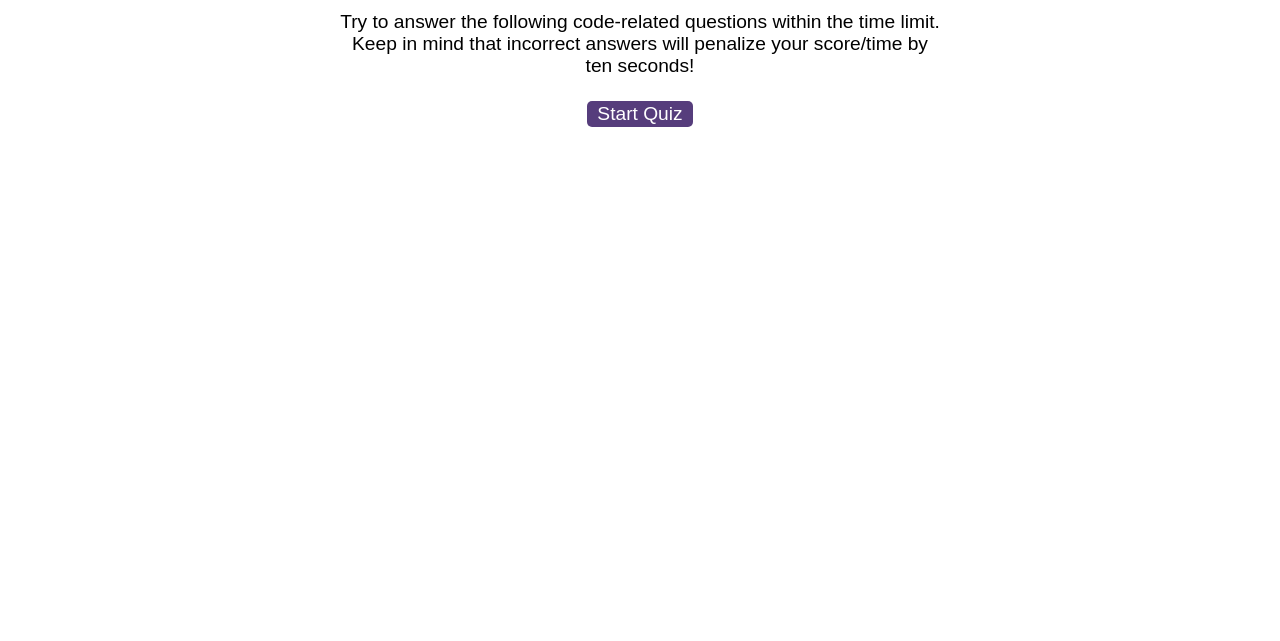
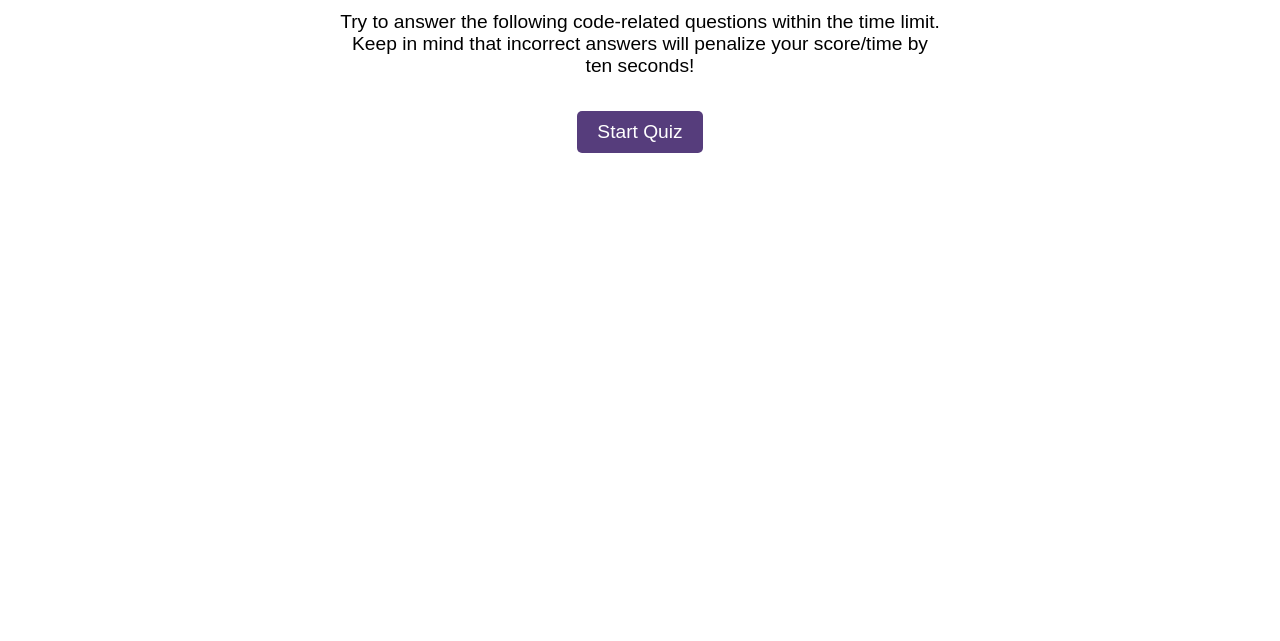
Before and after one commit to Yusen22/Coding_Quiz, a plain HTML site: page starter/index.html in a window 1280 px wide. Shown: the part 159-800 px from the top of the page. Drawn offline with Linux system fonts and the light colour scheme.

Commit message:
added padding and margin styling to buttons in css

```diff
--- a/starter/assets/css/styles.css
+++ b/starter/assets/css/styles.css
@@ -20,7 +20,8 @@ button {
   font-size: 100%;
   background-color: #563d7c;
   border-radius: 5px;
-  padding: 2px 10px;
+  padding: 10px 20px;
+  margin: 15px;
   color: white;
   border: 0;
   transition: background-color 0.1s;
--- a/starter/assets/js/script.js
+++ b/starter/assets/js/script.js
@@ -140,23 +140,27 @@ questionChoices.addEventListener("click", function (answer) {
 
     currentRound++;
     console.log("Current round is: " + currentRound)
-    currentRoundContent = Object.values(quizQuestions[currentRound]);
+
 
 
     if ((currentRoundContent[5] - 1) == answer.dataset.index) {
         score++;
         console.log("Your score is: " + score);
+        currentRoundContent = Object.values(quizQuestions[currentRound]);
         // CORRECT MESSAGE TO GO HERE
         questionChoices.textContent = " ";
         generateQuizQuestions();
 
     } else if ((currentRoundContent[5] - 1) != answer.dataset.index) {
         console.log("Your score is: " + score)
+        currentRoundContent = Object.values(quizQuestions[currentRound]);
         // WRONG MESSAGE HERE
         questionChoices.textContent = " ";
         generateQuizQuestions();
 
     }
+
+
 
 })
 
```
